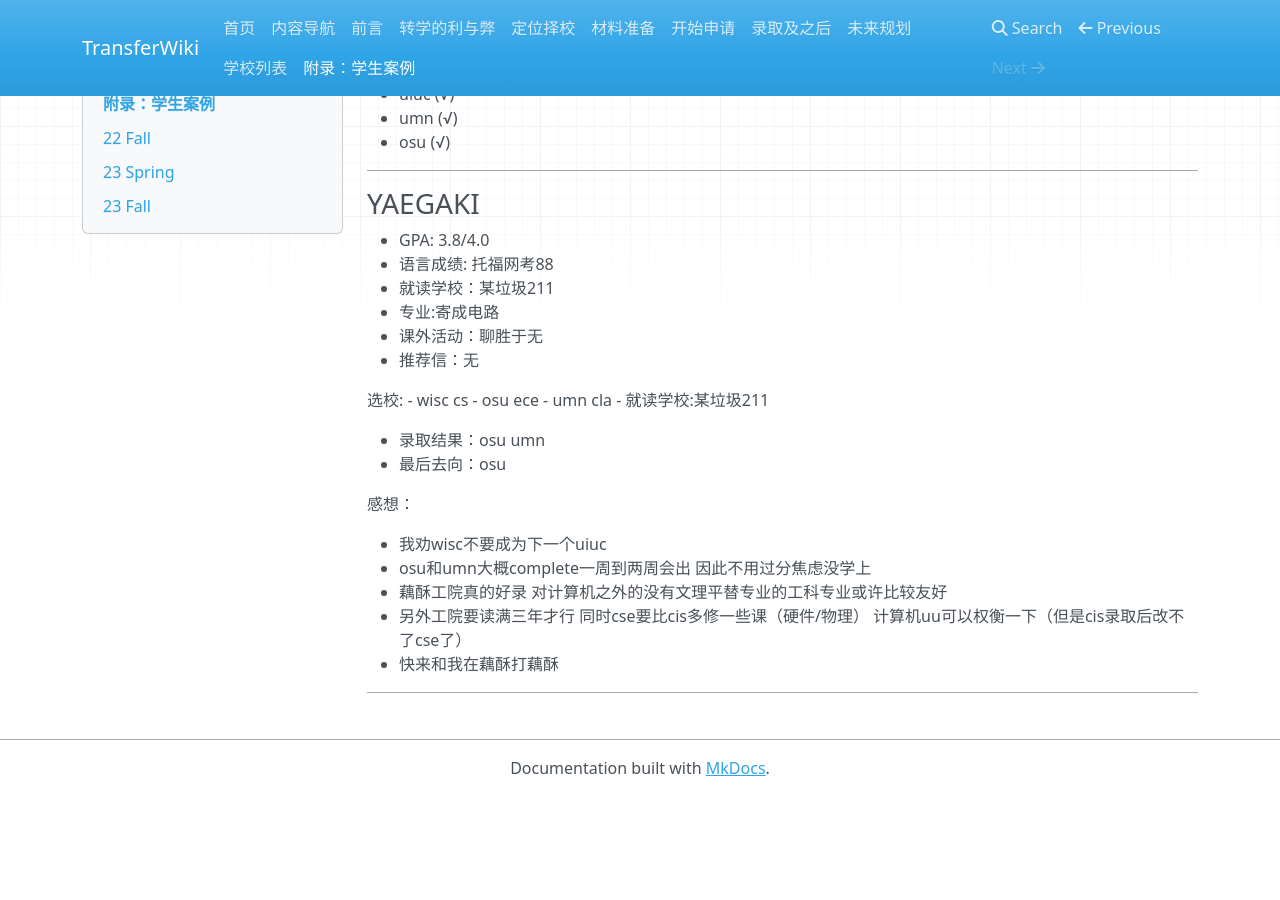
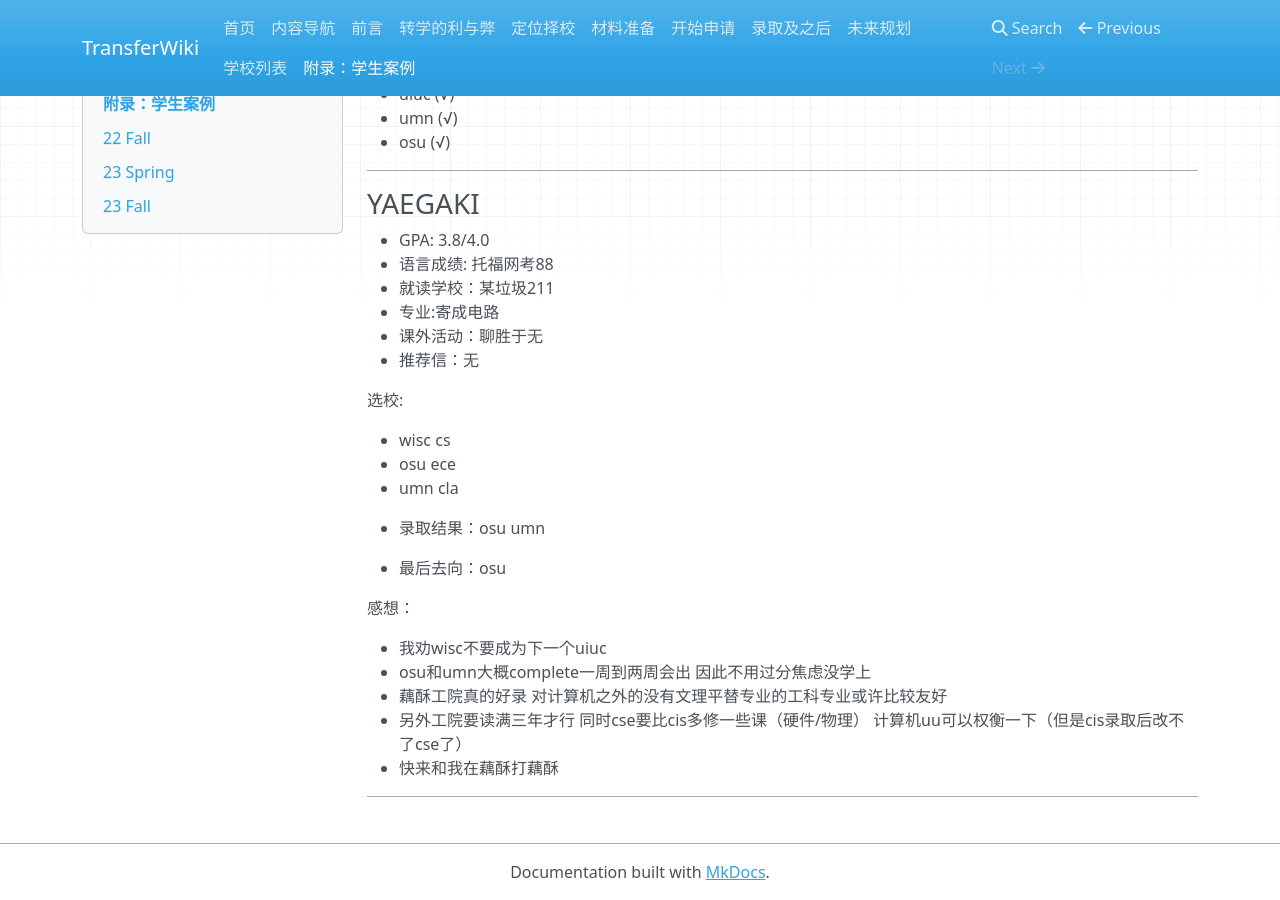
Before and after one commit to SihanXU/TransferWiki, an MkDocs documentation site: the page built from docs/bgs.md, in a window 1280 px wide and 900 px high, scrolled down 10888 px. Built offline with MkDocs 1.6.1, drawn with Linux system fonts in a browser that asks for light colours; nearby versions of some CDN libraries; before the commit the page ends 11684 px from its top, so only the background shows below that.

Commit message:
Update bgs.md

```diff
--- a/docs/bgs.md
+++ b/docs/bgs.md
@@ -455,10 +455,11 @@ DET115(有点低，天天摆大烂的恶果)
 - 推荐信：无
 
 选校:
+
 - wisc cs
 - osu ece
 - umn cla
-- 就读学校:某垃圾211
+
 
 - 录取结果：osu umn
 - 最后去向：osu
```
